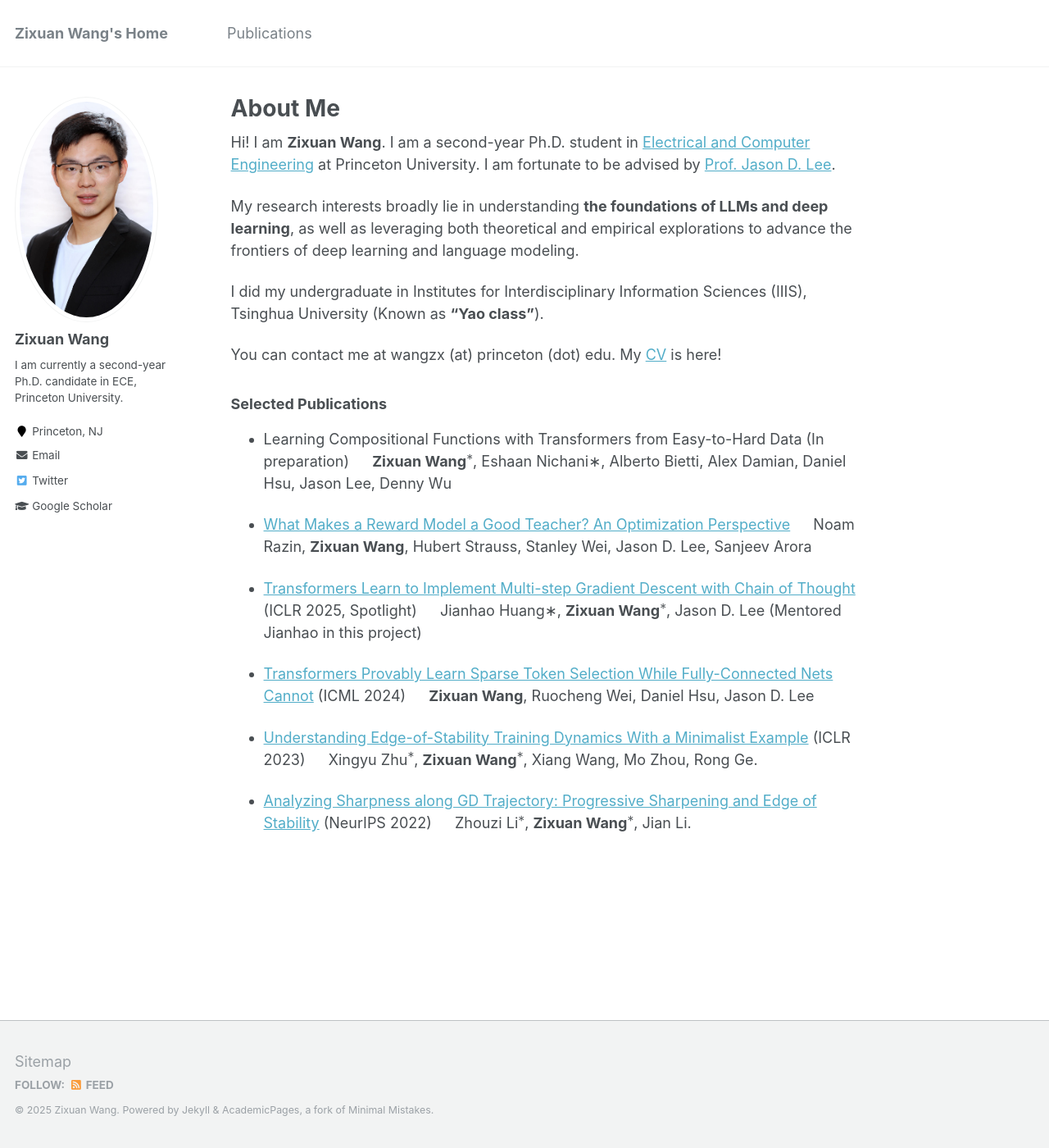
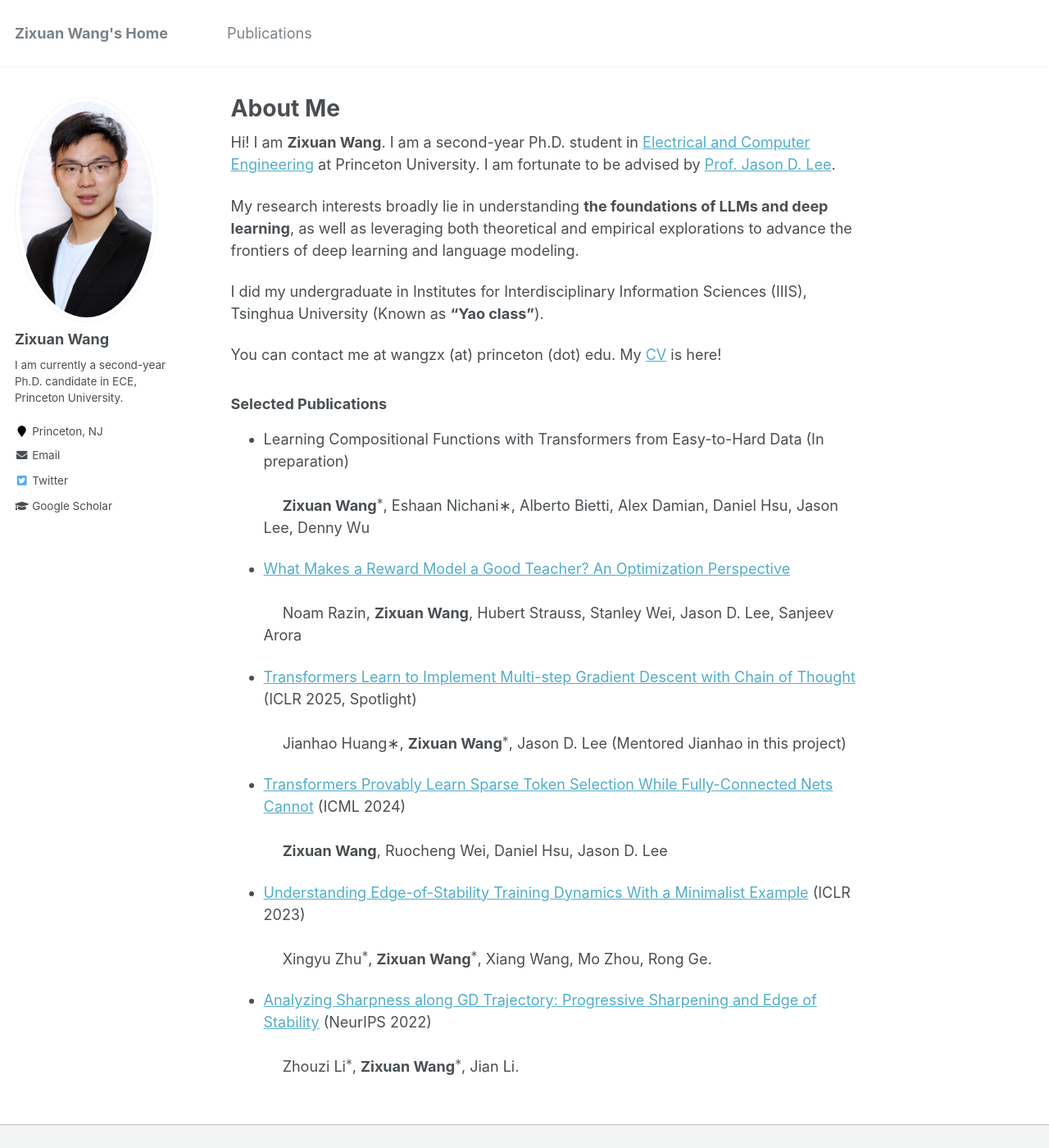
Before and after one commit to zixuan-wang-dlt/zixuan-wang-dlt.github.io, a Jekyll site: the page built from _pages/about.md, in a window 1280 px wide and 1400 px high. Shown: the whole window at 82% size. Built offline with Jekyll 4.4.1, drawn with Linux system fonts in a browser that asks for light colours; formulas are drawn with MathJax 3; comment, search, counter and statistics services are not loaded.

Commit message:
update profile

```diff
--- a/_pages/about.md
+++ b/_pages/about.md
@@ -19,20 +19,20 @@
 
 ### Selected Publications
 
-- Learning Compositional Functions with Transformers from Easy-to-Hard Data (In preparation)
+- Learning Compositional Functions with Transformers from Easy-to-Hard Data (In preparation) <br>
     &emsp; **Zixuan Wang$^*$**, Eshaan Nichani∗, Alberto Bietti, Alex Damian, Daniel Hsu, Jason Lee, Denny Wu
 
-- <a href="https://arxiv.org/abs/2503.15477">What Makes a Reward Model a Good Teacher? An Optimization Perspective</a>
+- <a href="https://arxiv.org/abs/2503.15477">What Makes a Reward Model a Good Teacher? An Optimization Perspective</a> <br>
     &emsp; Noam Razin, **Zixuan Wang**, Hubert Strauss, Stanley Wei, Jason D. Lee, Sanjeev Arora
 
-- <a href="https://arxiv.org/abs/2502.21212">Transformers Learn to Implement Multi-step Gradient Descent with Chain of Thought</a> (ICLR 2025, Spotlight)
+- <a href="https://arxiv.org/abs/2502.21212">Transformers Learn to Implement Multi-step Gradient Descent with Chain of Thought</a> (ICLR 2025, Spotlight) <br>
     &emsp; Jianhao Huang∗, **Zixuan Wang$^*$**, Jason D. Lee (Mentored Jianhao in this project)
 
-- <a href="https://arxiv.org/abs/2406.06893">Transformers Provably Learn Sparse Token Selection While Fully-Connected Nets Cannot</a> (ICML 2024)
+- <a href="https://arxiv.org/abs/2406.06893">Transformers Provably Learn Sparse Token Selection While Fully-Connected Nets Cannot</a> (ICML 2024) <br>
     &emsp; **Zixuan Wang**, Ruocheng Wei, Daniel Hsu, Jason D. Lee
 
-- <a href="https://arxiv.org/abs/2210.03294">Understanding Edge-of-Stability Training Dynamics With a Minimalist Example</a> (ICLR 2023)
+- <a href="https://arxiv.org/abs/2210.03294">Understanding Edge-of-Stability Training Dynamics With a Minimalist Example</a> (ICLR 2023) <br>
     &emsp; Xingyu Zhu$^∗$, **Zixuan Wang$^*$**, Xiang Wang, Mo Zhou, Rong Ge.
 
-- <a href="https://arxiv.org/abs/2207.12678">Analyzing Sharpness along GD Trajectory: Progressive Sharpening and Edge of Stability</a> (NeurIPS 2022)
+- <a href="https://arxiv.org/abs/2207.12678">Analyzing Sharpness along GD Trajectory: Progressive Sharpening and Edge of Stability</a> (NeurIPS 2022) <br>
     &emsp; Zhouzi Li$^∗$, **Zixuan Wang$^*$**, Jian Li.
```
